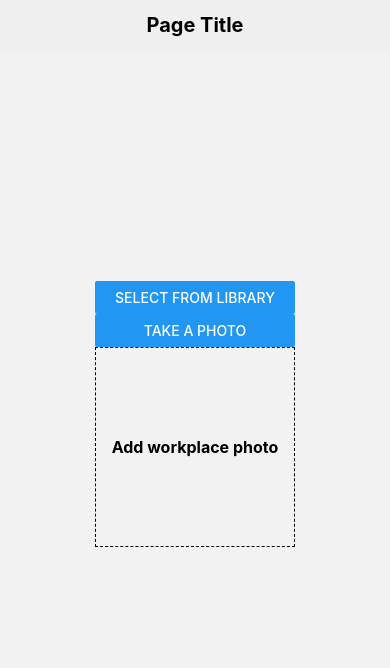
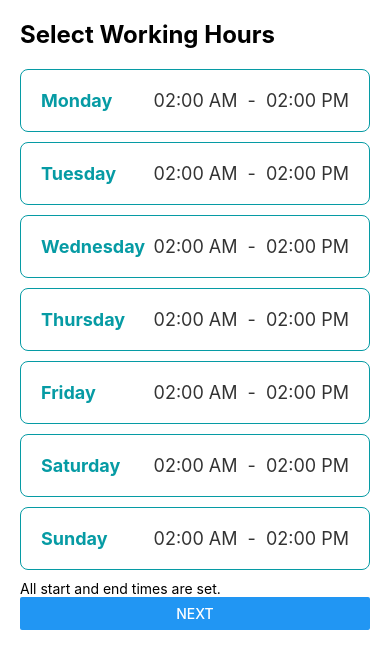
Before and after one commit to eyobai/bookingbafta, a React Native app: screen /WorkingHour in a window 390 px wide. Shown: the top 668 px of the page. Built offline with nearby package versions, Linux system fonts and the light colour scheme.

Commit message:
select workign hours

```diff
--- a/package.json
+++ b/package.json
@@ -10,6 +10,7 @@
   },
   "dependencies": {
     "@react-native-async-storage/async-storage": "1.17.11",
+    "@react-native-community/datetimepicker": "6.7.3",
     "@react-native-community/geolocation": "^3.0.6",
     "@react-native-community/netinfo": "9.3.7",
     "@react-native-firebase/app": "^17.5.0",
@@ -29,6 +30,7 @@
     "react-native": "0.71.3",
     "react-native-image-crop-picker": "^0.40.0",
     "react-native-image-picker": "^5.4.2",
+    "react-native-modal-datetime-picker": "^15.0.1",
     "react-native-onboarding-swiper": "^1.2.0",
     "react-native-safe-area-context": "4.5.0",
     "react-native-screens": "~3.20.0",
--- a/src/Stack/MainStack.js
+++ b/src/Stack/MainStack.js
@@ -17,6 +17,7 @@ import BusinessCategory from "../screens/SignUp/BusinessCategory";
 import Services from "../screens/SignUp/RegisterService";
 import DayList from "../screens/DayList/DayList";
 import UploadImage from "../screens/ImageUpload/ImageUpload";
+import WorkingHours from "../screens/WorkingHours/WorkingHours";
 // Create a stack navigator
 
 const Stack = createNativeStackNavigator();
@@ -75,7 +76,7 @@ const MainTab = () => {
 const MainStack = () => {
   return (
     <Stack.Navigator
-      initialRouteName="ImageUpload"
+      initialRouteName="WorkingHour"
       screenOptions={{ headerShown: false }}
     >
       <Stack.Screen
@@ -89,6 +90,7 @@ const MainStack = () => {
       <Stack.Screen name="Services" component={Services} />
       <Stack.Screen name="DayList" component={DayList} />
       <Stack.Screen name="ImageUpload" component={UploadImage}/>
+      <Stack.Screen name="WorkingHour" component={WorkingHours}/>
       <Stack.Screen name="Main" component={MainTab} />
     </Stack.Navigator>
   );
--- /dev/null
+++ b/src/screens/WorkingHours/WorkingHours.js
@@ -0,0 +1,272 @@
+import React, { useState, useEffect } from 'react';
+import { View, Text, TouchableOpacity, StyleSheet, Modal, Button } from 'react-native';
+import DateTimePickerModal from 'react-native-modal-datetime-picker';
+import { initializeApp } from 'firebase/app';
+import { getFirestore, collection, addDoc } from 'firebase/firestore';
+import { firebaseConfig } from '../../firebase.config';
+const app = initializeApp(firebaseConfig);
+const db = getFirestore(app);
+
+const WorkingHoursPage = () => {
+  const [workingHours, setWorkingHours] = useState({
+    Monday: { start: '02:00 AM', end: '02:00 PM', isClosed: false },
+    Tuesday: { start: '02:00 AM', end: '02:00 PM', isClosed: false },
+    Wednesday: { start: '02:00 AM', end: '02:00 PM', isClosed: false },
+    Thursday: { start: '02:00 AM', end: '02:00 PM', isClosed: false },
+    Friday: { start: '02:00 AM', end: '02:00 PM', isClosed: false },
+    Saturday: { start: '02:00 AM', end: '02:00 PM', isClosed: false },
+    Sunday: { start: '02:00 AM', end: '02:00 PM', isClosed: false },
+  });
+
+  const [selectedDay, setSelectedDay] = useState('');
+  const [showPickerModal, setShowPickerModal] = useState(false);
+  const [isSettingStartTime, setIsSettingStartTime] = useState(true);
+  const [isAllSet, setIsAllSet] = useState(false);
+
+  useEffect(() => {
+    // Check if all start and end times are set
+    const allSet = Object.values(workingHours).every(
+      (day) => day.start !== '' && day.end !== ''
+    );
+    setIsAllSet(allSet);
+  }, [workingHours]);
+
+  const handleSelectHours = (day, settingStartTime) => {
+    if (!workingHours[day].isClosed) {
+      setSelectedDay(day);
+      setIsSettingStartTime(settingStartTime);
+      setShowPickerModal(true);
+    }
+  };
+
+  const handleToggleClosed = (day) => {
+    const updatedWorkingHours = {
+      ...workingHours,
+      [day]: {
+        ...workingHours[day],
+        isClosed: !workingHours[day].isClosed,
+        start: workingHours[day].isClosed ? '02:00 AM' : '',
+        end: workingHours[day].isClosed ? '02:00 PM' : '',
+      },
+    };
+
+    setWorkingHours(updatedWorkingHours);
+  };
+
+  const handleStartPickerConfirm = (selectedTime) => {
+    if (selectedTime) {
+      const timeString = selectedTime.toLocaleTimeString([], {
+        hour: '2-digit',
+        minute: '2-digit',
+      });
+
+      const updatedWorkingHours = {
+        ...workingHours,
+        [selectedDay]: {
+          ...workingHours[selectedDay],
+          start: workingHours[selectedDay].isClosed ? 'Closed' : timeString,
+        },
+      };
+
+      // Validate end time
+      const endTime = workingHours[selectedDay].end;
+      if (
+        endTime &&
+        new Date(`1970-01-01T${timeString}`) > new Date(`1970-01-01T${endTime}`)
+      ) {
+        // Display error message or handle the invalid selection as per your requirement
+        console.log('Invalid time selection');
+        return;
+      }
+
+      setWorkingHours(updatedWorkingHours);
+    }
+
+    setShowPickerModal(false);
+  };
+
+  const handleEndPickerConfirm = (selectedTime) => {
+    if (selectedTime) {
+      const timeString = selectedTime.toLocaleTimeString([], {
+        hour: '2-digit',
+        minute: '2-digit',
+      });
+
+      const updatedWorkingHours = {
+        ...workingHours,
+        [selectedDay]: {
+          ...workingHours[selectedDay],
+          end: workingHours[selectedDay].isClosed ? 'Closed' : timeString,
+        },
+      };
+
+      // Validate start time
+      const startTime = workingHours[selectedDay].start;
+      if (
+        startTime &&
+        new Date(`1970-01-01T${timeString}`) < new Date(`1970-01-01T${startTime}`)
+      ) {
+        // Display error message or handle the invalid selection as per your requirement
+        console.log('Invalid time selection');
+        return;
+      }
+
+      setWorkingHours(updatedWorkingHours);
+    }
+
+    setShowPickerModal(false);
+  };
+
+  const handleNext = async () => {
+    if (!isAllSet) {
+      // Display error message or handle the incomplete selection as per your requirement
+      console.log('All start and end times must be set');
+      return;
+    }
+
+    try {
+      // Generate a unique ID for the service provider
+      const providerId = generateUniqueId();
+
+      // Save the working hours in Firestore with the provider ID
+      await addDoc(collection(db, 'workingHours'), {
+        providerId,
+        workingHours,
+      });
+
+      // Perform any additional actions or navigation after storing the data
+      console.log('Working hours stored in Firestore');
+    } catch (error) {
+      // Handle the error
+      console.log('Error storing working hours:', error);
+    }
+  };
+
+  const generateUniqueId = () => {
+    // Generate a unique ID for the service provider using a suitable algorithm
+    // You can use libraries like `uuid` or generate a custom ID based on your requirements
+    return 'xxxxxxxx-xxxx-4xxx-yxxx-xxxxxxxxxxxx'.replace(/[xy]/g, (c) => {
+      const r = (Math.random() * 16) | 0;
+      const v = c === 'x' ? r : (r & 0x3) | 0x8;
+      return v.toString(16);
+    });
+  };
+
+  return (
+    <View style={styles.container}>
+      <Text style={styles.heading}>Select Working Hours</Text>
+      {Object.keys(workingHours).map((day) => (
+        <TouchableOpacity
+          key={day}
+          style={styles.dayContainer}
+          onPress={() => handleSelectHours(day, true)}
+        >
+          <View style={styles.dayAndTimeContainer}>
+            <Text style={styles.day}>{day}</Text>
+            <View style={styles.timeContainer}>
+              <TouchableOpacity onPress={() => handleSelectHours(day, true)}>
+                <Text style={styles.time}>
+                  {workingHours[day].isClosed ? 'Closed' : workingHours[day].start || 'Start'}
+                </Text>
+              </TouchableOpacity>
+              <Text style={styles.timeSeparator}> - </Text>
+              <TouchableOpacity onPress={() => handleSelectHours(day, false)}>
+                <Text style={styles.time}>
+                  {workingHours[day].isClosed ? 'Closed' : workingHours[day].end || 'End'}
+                </Text>
+              </TouchableOpacity>
+            </View>
+          </View>
+        </TouchableOpacity>
+      ))}
+      {isAllSet && <Text>All start and end times are set.</Text>}
+      {showPickerModal && (
+        <View style={styles.modalContainer}>
+          <View style={styles.modalContent}>
+            <Text style={styles.modalHeaderText}>
+              Setting {isSettingStartTime ? 'Start' : 'End'} Time for {selectedDay}
+            </Text>
+            <DateTimePickerModal
+              isVisible={true}
+              mode="time"
+              onConfirm={isSettingStartTime ? handleStartPickerConfirm : handleEndPickerConfirm}
+              onCancel={() => setShowPickerModal(false)}
+              pickerType="clock"
+            />
+          </View>
+        </View>
+      )}
+      <Button title="Next" onPress={handleNext} />
+    </View>
+  );
+};
+
+const styles = StyleSheet.create({
+  container: {
+    flex: 1,
+    padding: 20,
+    backgroundColor: '#fff',
+  },
+  heading: {
+    fontSize: 24,
+    fontWeight: 'bold',
+    marginBottom: 20,
+  },
+  dayContainer: {
+    borderWidth: 1,
+    borderColor: '#069BA4',
+    borderRadius: 8,
+    marginBottom: 10,
+    padding: 20,
+  },
+  dayAndTimeContainer: {
+    flexDirection: 'row',
+    alignItems: 'center',
+    justifyContent: 'space-between',
+  },
+  day: {
+    flex: 1,
+    fontSize: 18,
+    fontWeight: 'bold',
+    color: '#069BA4',
+  },
+  timeContainer: {
+    flexDirection: 'row',
+    alignItems: 'center',
+  },
+  time: {
+    fontSize: 18,
+    color: '#333',
+  },
+  timeSeparator: {
+    fontSize: 18,
+    color: '#333',
+    marginHorizontal: 5,
+  },
+  modalContainer: {
+    flex: 1,
+    justifyContent: 'center',
+    alignItems: 'center',
+    backgroundColor: 'rgba(0, 0, 0, 0.5)',
+  },
+
+  modalContent: {
+    backgroundColor: '#ffffff',
+    padding: 20,
+    borderRadius: 8,
+    elevation: 5,
+    shadowColor: '#000000',
+    shadowOpacity: 0.3,
+    shadowOffset: { width: 0, height: 2 },
+    shadowRadius: 4,
+  },
+
+  modalHeaderText: {
+    fontSize: 20,
+    fontWeight: 'bold',
+    marginBottom: 10,
+    color: '#069BA4',
+  },
+});
+
+export default WorkingHoursPage;
```
Also changed, not shown: 1 other file (tests, documents, lock files or other folders).
